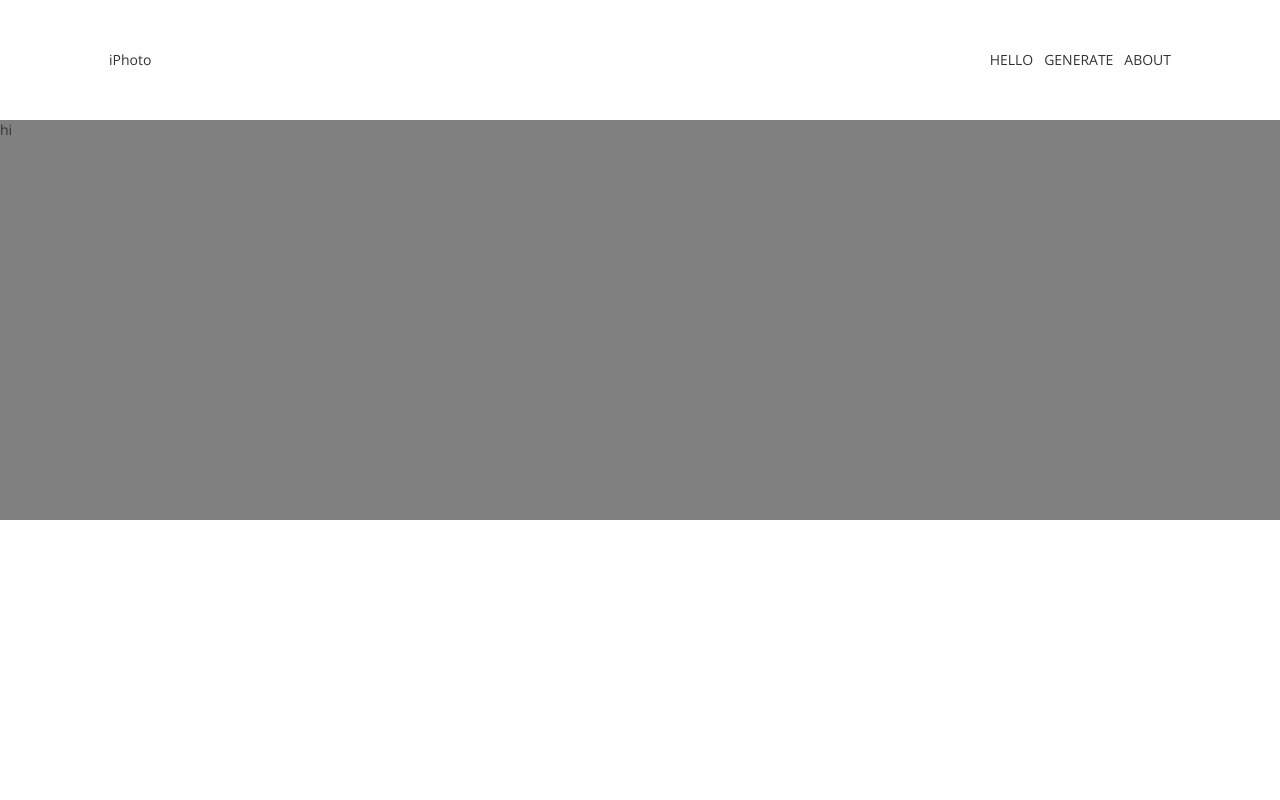
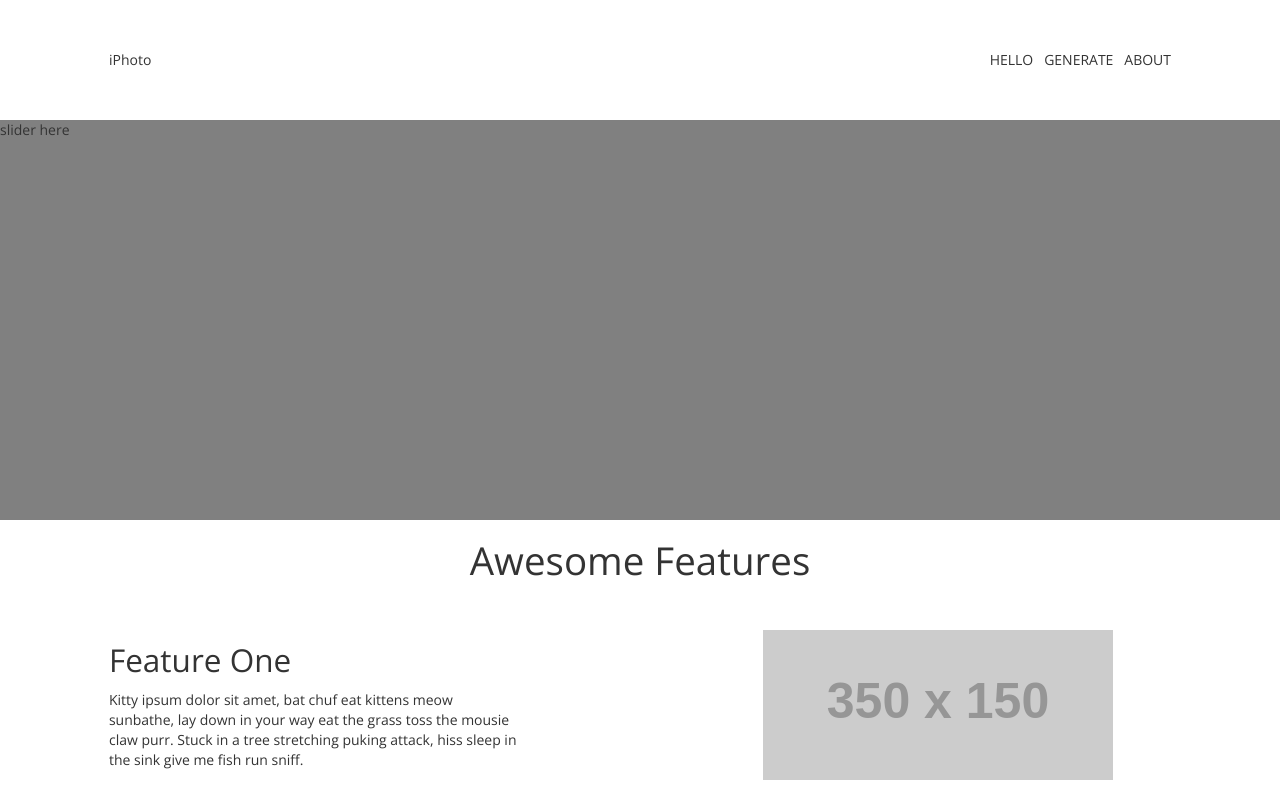
Before and after one commit to lele0108/PhotoHack, a PHP site: page / in a window 1280 px wide. Run offline with PHP 8.4, Linux system fonts and the light colour scheme; grey boxes labelled with a size stand in for pictures from a placeholder-image service; some libraries are stand-ins or nearby versions.

Commit message:
More chabges

```diff
--- a/css/custom.css
+++ b/css/custom.css
@@ -17,3 +17,18 @@ body p, h1, h2, h3, h4, h5 {
 	position:relative;
 	height:400px;
 }
+
+.features {
+	margin-top:10px;
+
+}
+
+.features h1 {
+	text-align: center;
+	font-weight:100;
+	margin-bottom:50px;
+}
+
+.features h2 {
+	font-weight:400;
+}
--- a/index.html
+++ b/index.html
@@ -22,15 +22,33 @@
 				</div>
     		</div><!--end span10 offset1!-->
     	</div><!--end row fluid!-->
-      </div>
+      </div><!--end menu!-->
 
       <div class="slider">
         <div class="row-fluid">
           <div class="span12">
-            <p>hi</p>
+            <p>slider here</p>
           </div>
         </div><!--end row fluid!-->
       </div><!--end class slider!-->
+
+      <div class="features">
+        <div class="row-fluid">
+          <h1>Awesome Features</h1>
+        </div><!--end row fluid!-->
+        <div class="row-fluid">
+          <div class="span4 offset1">
+            <h2>Feature One</h2>
+            <p>Kitty ipsum dolor sit amet, bat chuf eat kittens meow sunbathe, lay down in your way eat the grass toss the mousie claw purr. Stuck in a tree stretching puking attack, hiss sleep in the sink give me fish run sniff.</p>
+          </div><!--end span10 offset1!-->
+
+          <div class="span5 offset2">
+            <img src="http://placehold.it/350x150">
+
+          </div><!--end span7!-->
+        </div><!--end row fluid!-->
+      </div><!--end features!-->
+
     <script src="http://code.jquery.com/jquery.js"></script>
     <script src="js/bootstrap.min.js"></script>
   </body>
```
